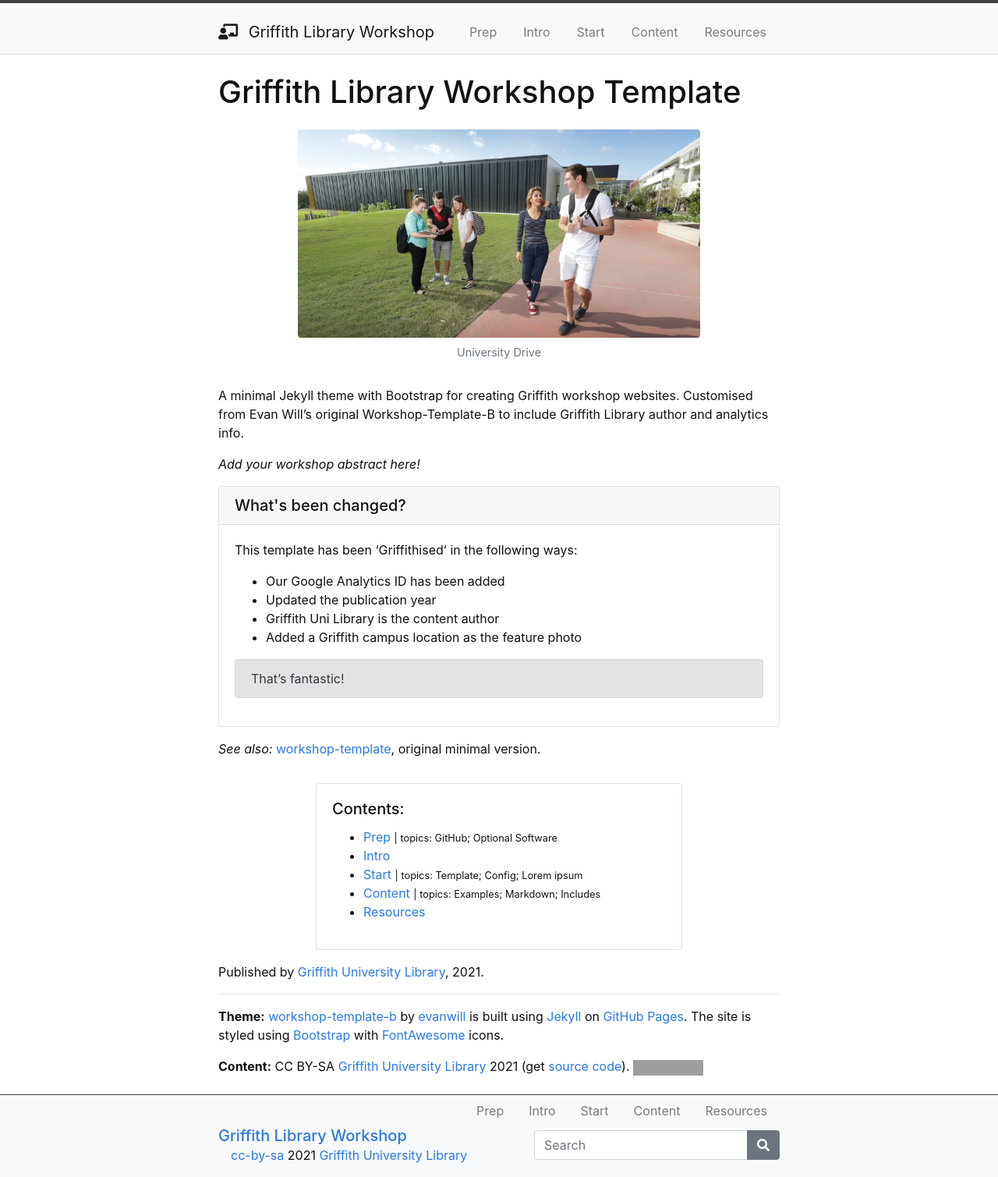
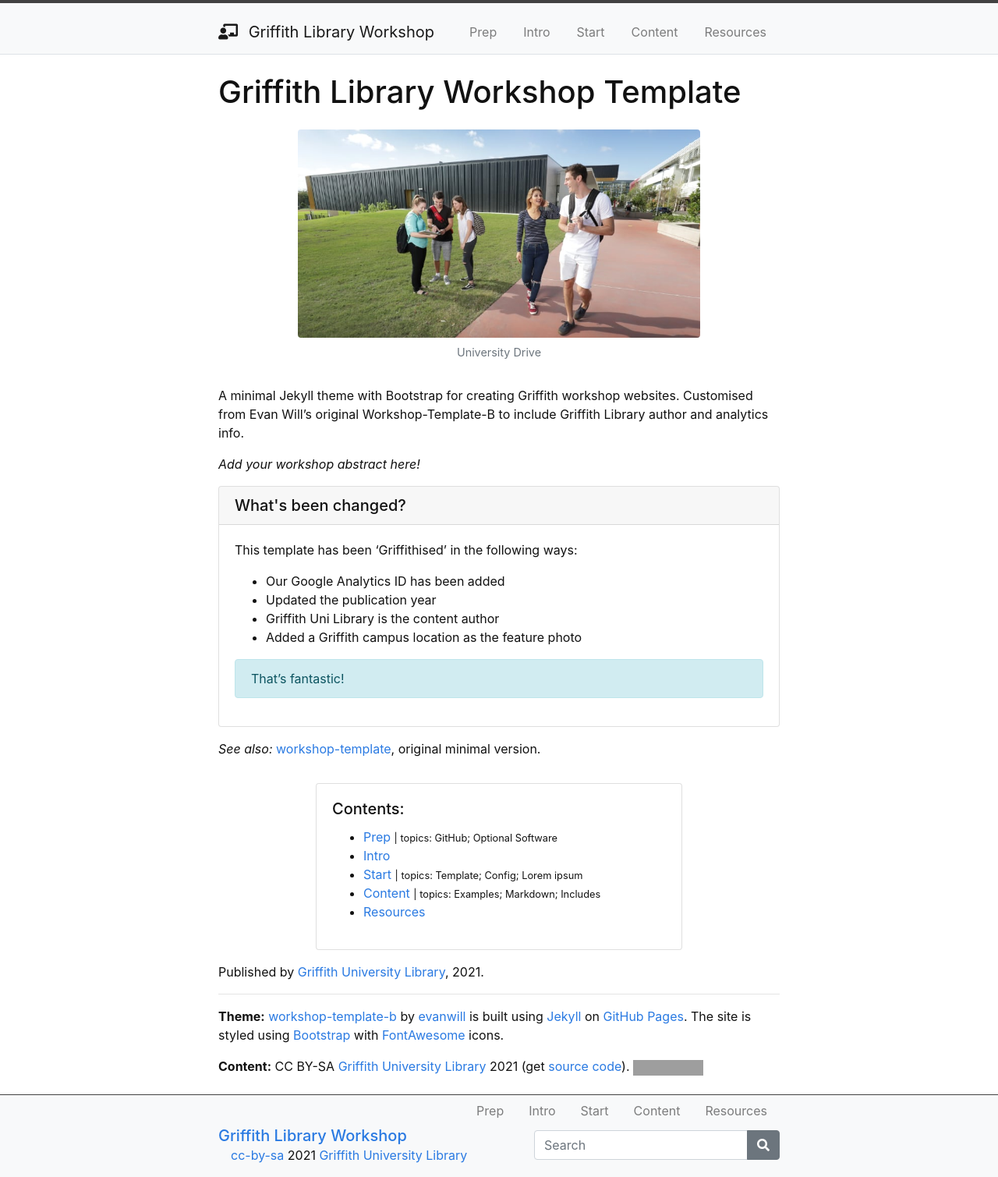
Before and after one commit to benmcrae1976/PRISMGITConcept, a Jekyll site: the page built from index.md, in a window 1280 px wide. Shown: the whole page at 78% size. Built offline with Jekyll 4.4.1, drawn with Linux system fonts in a browser that asks for light colours; grey boxes are pictures that could not be loaded.

Commit message:
Updated info alert

```diff
--- a/index.md
+++ b/index.md
@@ -19,7 +19,7 @@ This template has been 'Griffithised' in the following ways:
  - Griffith Uni Library is the content author
  - Added a Griffith campus location as the feature photo
 
-{% include alert.html text="That's fantastic!" color="secondary" %}
+{% include alert.html text="That's fantastic!" color="info" %}
 
 {% endcapture %}
 {% include card.html header="What's been changed?" text=whatsdifferent %}
```
